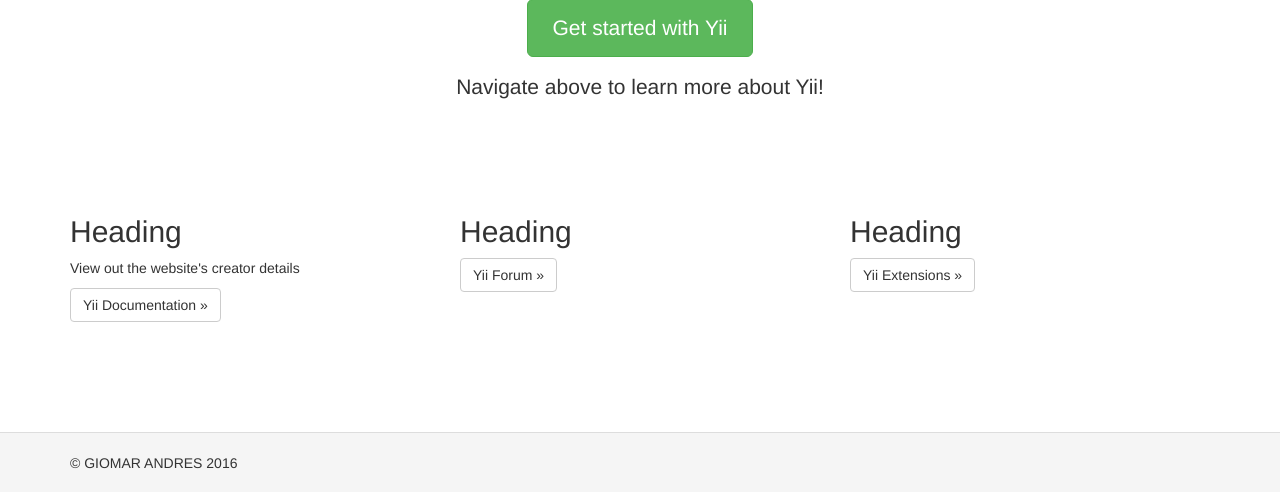
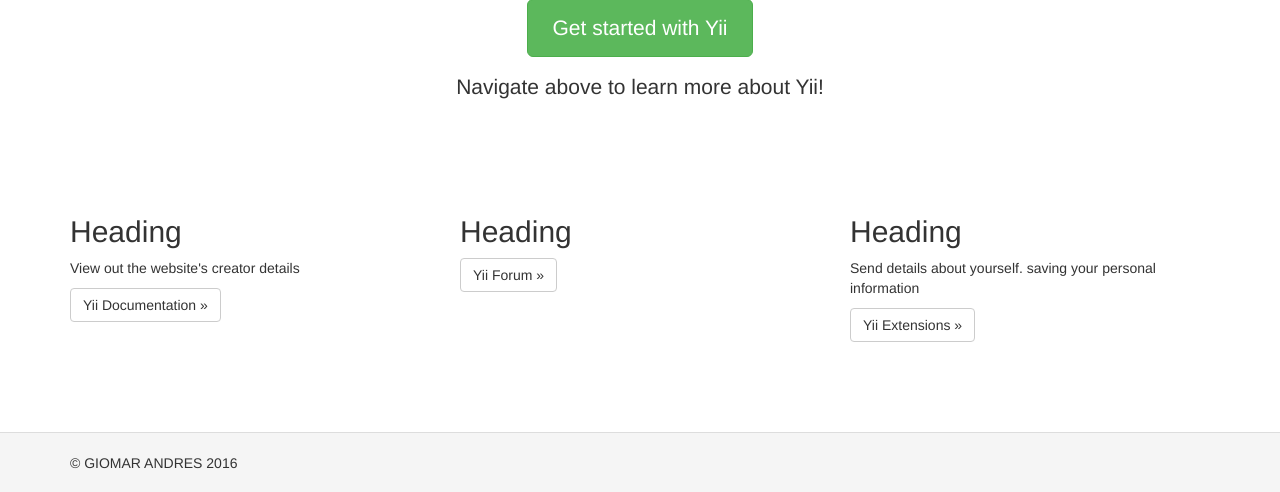
Before and after one commit to gtandres/APC_webprog_MI153_test_repo_gtandres, a Yii app: template Exercise7/basic/views/site/index.php in a window 1280 px wide. Shown: the part 308-800 px from the top of the page. Run offline with PHP 8.4 and a stand-in for Yii, Linux system fonts and the light colour scheme; the template is opened without the code that fills it, so the values that code supplies are empty; some libraries are stand-ins or nearby versions.

Commit message:
Edited index.php

```diff
--- a/Exercise7/basic/views/site/index.php
+++ b/Exercise7/basic/views/site/index.php
@@ -35,7 +35,7 @@ $this->title = 'Exercise 7';
             <div class="col-lg-4">
                 <h2>Heading</h2>
 
-                <p></p>
+                <p>Send details about yourself. saving your personal information</p>
 
                 <p><a class="btn btn-default" href="http://www.yiiframework.com/extensions/">Yii Extensions &raquo;</a></p>
             </div>
```
